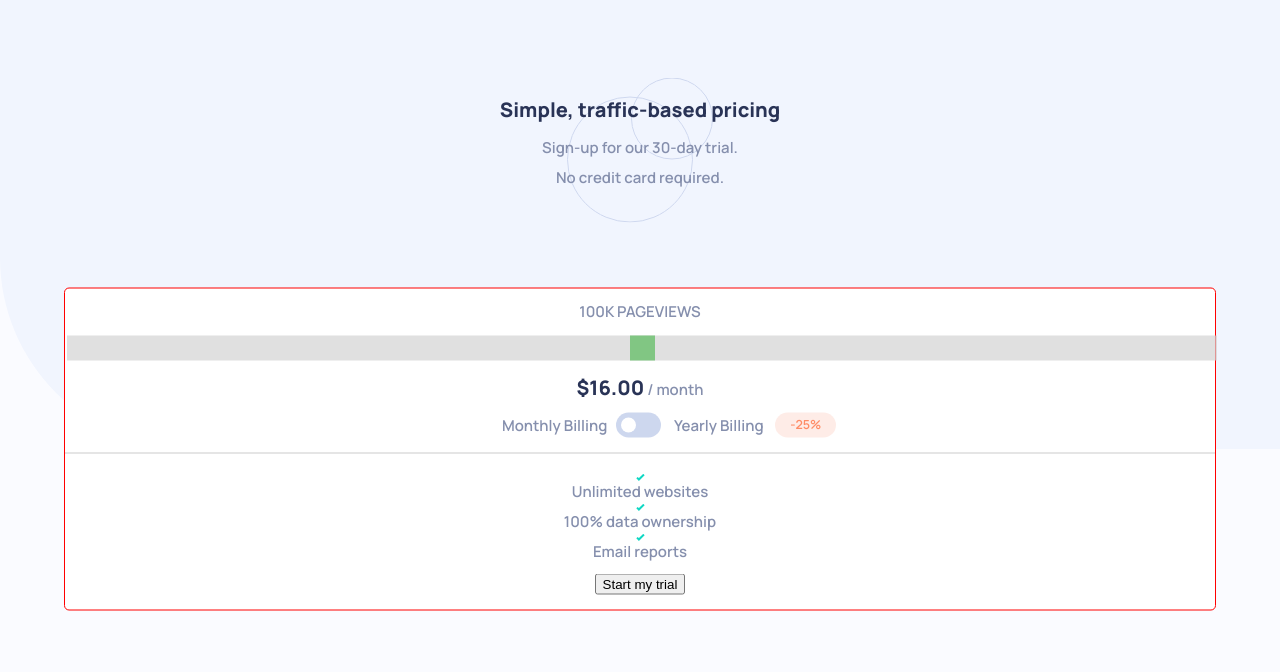
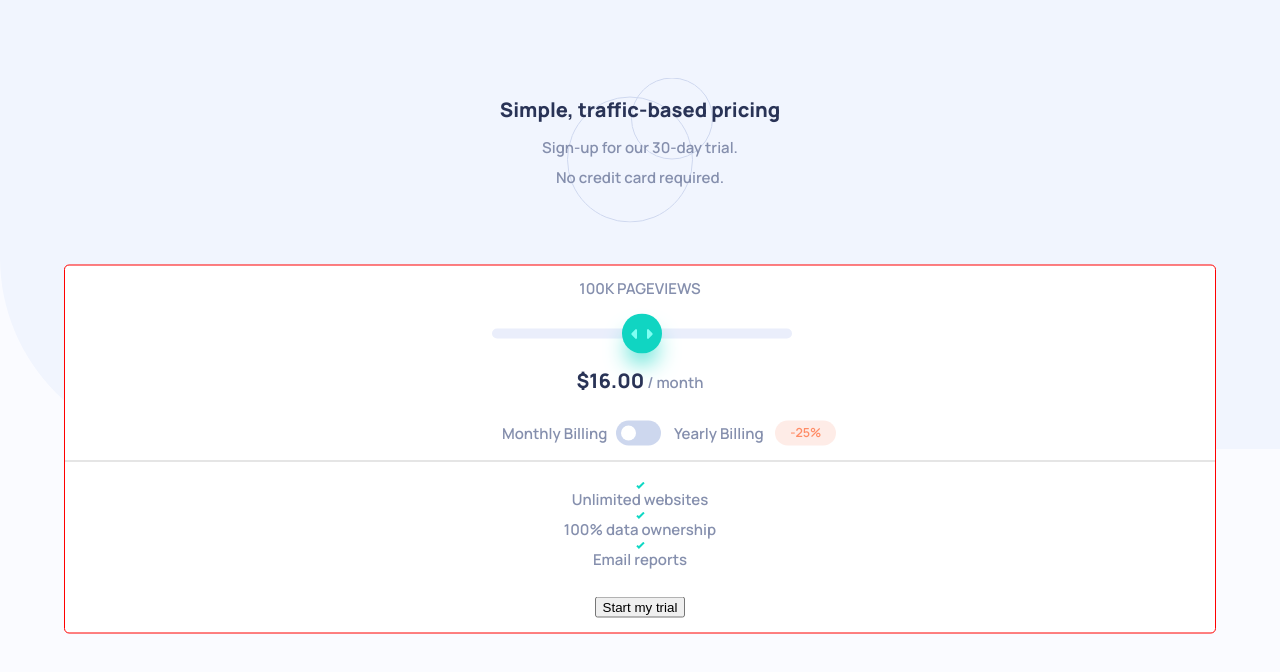
Before and after one commit to nicyuvi/interactive-pricing-component-solution, a React (Create React App) app: page / in a window 1280 px wide. Shown: the top 672 px of the page. Built offline with nearby package versions, Linux system fonts and the light colour scheme.

Commit message:
Add slider styles

```diff
--- a/src/App/Slider.js
+++ b/src/App/Slider.js
@@ -16,8 +16,10 @@ function Slider() {
 
   return (
     <>
-      <p className='pricing-container__group'>100K PAGEVIEWS</p>
-      <div className='pricing-container__group slide-container'>
+      <p className='pricing-container__group'>
+        <span>100K PAGEVIEWS</span>
+      </p>
+      <div className='slide-container'>
         <input
           type='range'
           min='1'
--- a/src/index.css
+++ b/src/index.css
@@ -154,6 +154,7 @@ body {
 
 /* ?variables */
 :root {
+  --softCyan: hsl(174, 77%, 80%);
   --strongCyan: hsl(174, 86%, 45%);
   --lightGrayBlue95: hsl(224, 65%, 95%);
   --lightGrayBlue87: hsl(223, 50%, 87%);
@@ -259,7 +260,7 @@ header p {
 }
 
 .pricing-container__group {
-  margin-bottom: 1em;
+  margin-bottom: 2em;
 }
 
 hr {
@@ -271,44 +272,34 @@ hr {
   padding: 0;
 }
 
-/* TODO: Make slider */
+/* TODO: fill left side slider with cyan color */
+/* TODO: add letter spacing for pageviews text */
 /* ?Slider */
 .slide-container {
-  width: 100%;
+  width: 300px;
+  /* margin-bottom same as pricing-container__group */
+  margin: 0 auto 2em;
 }
 
 .slider {
   -webkit-appearance: none;
   appearance: none;
   width: 100%;
-  height: 25px;
-  background: #d3d3d3;
+  height: 10px;
+  background: var(--lightGrayBlue95);
   outline: none;
-  opacity: 0.7;
-  -webkit-transition: 0.2s;
-  transition: opacity 0.2s;
+  border-radius: 10px;
 }
 
-/* Mouse-over effects */
-.slider:hover {
-  opacity: 1;
-}
-
-/* The slider handle (use -webkit- (Chrome, Opera, Safari, Edge) and -moz- (Firefox) to override default look) */
 .slider::-webkit-slider-thumb {
-  -webkit-appearance: none; /* Override default look */
+  -webkit-appearance: none;
   appearance: none;
-  width: 25px; /* Set a specific slider handle width */
-  height: 25px; /* Slider handle height */
-  background: #4caf50; /* Green background */
-  cursor: pointer; /* Cursor on hover */
-}
-
-.slider::-moz-range-thumb {
-  width: 25px; /* Set a specific slider handle width */
-  height: 25px; /* Slider handle height */
-  background: #4caf50; /* Green background */
-  cursor: pointer; /* Cursor on hover */
+  width: 40px;
+  height: 40px;
+  border-radius: 50%;
+  background: url(./images/icon-slider.svg) no-repeat center, var(--strongCyan);
+  cursor: pointer;
+  box-shadow: 0px 15px 25px -7px var(--strongCyan);
 }
 /* ?Slider */
 
```
